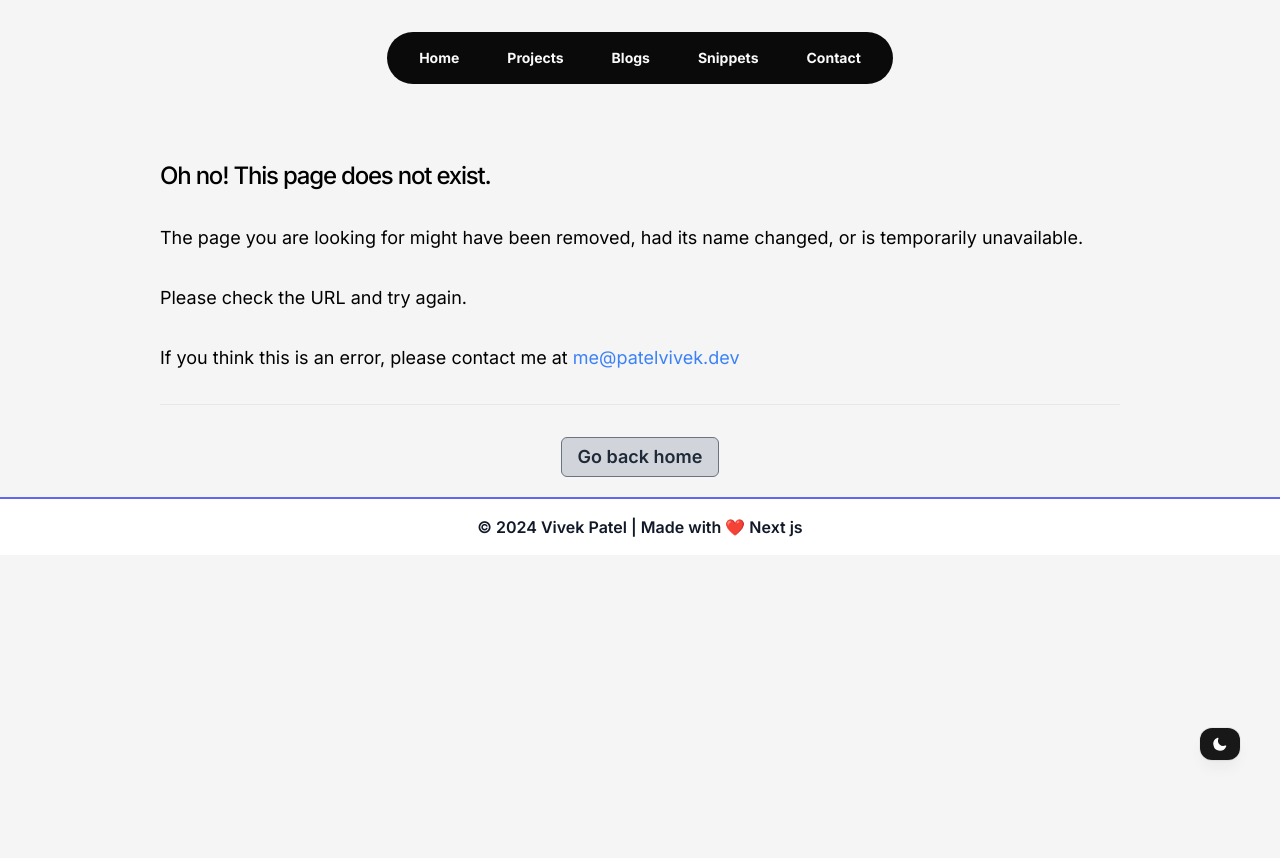
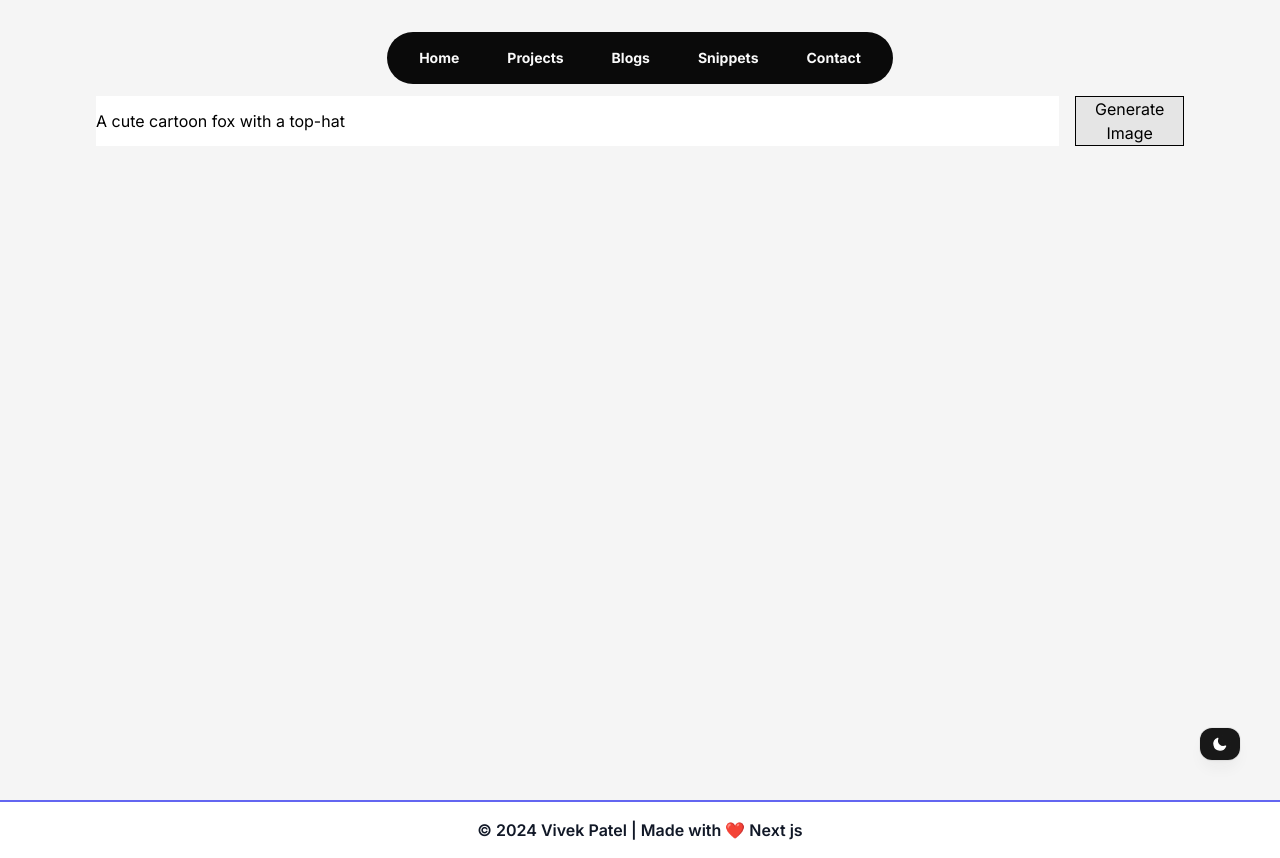
Before and after one commit to patelvivekdev/patelvivek.dev, a Next.js app: page /ai in a window 1280 px wide. Before the commit this address had no page. Before the commit the page ends 800 px from the top, so only its background shows below. Built offline with nearby package versions, Linux system fonts and the light colour scheme.

Commit message:
Added vercel ai

```diff
--- /dev/null
+++ b/app/ai/page.tsx
@@ -0,0 +1,58 @@
+// ai/page.tsx
+
+'use client';
+
+import { useState } from 'react';
+
+export default function Page() {
+  const [prompt, setPrompt] = useState('A cute cartoon fox with a top-hat');
+  const [imageUrl, setImageUrl] = useState<string | null>(null);
+
+  const generateImage = async (e: React.FormEvent<HTMLFormElement>) => {
+    e.preventDefault();
+
+    // Making a POST request to Modal's instant Stable Diffusion endpoint
+    try {
+      const response = await fetch('/api', {
+        method: 'POST',
+        headers: {
+          'Content-Type': 'application/json',
+        },
+        body: JSON.stringify({
+          prompt,
+        }),
+      });
+
+      if (response.status === 200) {
+        const imageBuffer = await response.arrayBuffer();
+        const blob = new Blob([imageBuffer], { type: 'image/png' });
+        const imageUrl = URL.createObjectURL(blob);
+        setImageUrl(imageUrl);
+      } else {
+        const message = await response.text();
+        setImageUrl(null);
+        console.error(`Error: ${message}`);
+      }
+    } catch (error) {
+      console.error('Failed to fetch image:', error);
+    }
+  };
+
+  return (
+    <main className='flex min-h-screen flex-col items-center justify-between p-24'>
+      <form onSubmit={generateImage} className='flex gap-4 w-full'>
+        <input
+          type='text'
+          placeholder='Enter a prompt'
+          value={prompt}
+          onChange={(e) => setPrompt(e.target.value)}
+          className='input w-full'
+        />
+        <button type='submit' className='btn border border-black dark:bg-white bg-neutral-200'>
+          Generate Image
+        </button>
+      </form>
+      {imageUrl && <img src={imageUrl} alt='Generated' className='mt-4 max-w-full h-auto' />}
+    </main>
+  );
+}
--- /dev/null
+++ b/app/api/route.ts
@@ -0,0 +1,31 @@
+// app/api/route.ts
+
+export async function POST(request: Request) {
+  const jsonBody = await request?.json();
+  const body = JSON.stringify({
+    prompt: jsonBody.prompt || '',
+    height: 768,
+    width: 768,
+    num_outputs: 1,
+    negative_prompt: 'deformed, ugly',
+  });
+
+  const response = await fetch('https://modal-labs--instant-stable-diffusion-xl.modal.run/v1/inference', {
+    method: 'POST',
+    headers: {
+      Authorization: `Token ${process.env.MODAL_TOKEN_ID}:${process.env.MODAL_TOKEN_SECRET}`,
+      'Content-Type': 'application/json',
+    },
+    body,
+  });
+
+  if (response.status !== 201) {
+    const message = await response.text();
+    return Response.json({ message }, { status: 500 });
+  }
+
+  const imageBuffer = await response.arrayBuffer();
+  return new Response(Buffer.from(imageBuffer), {
+    headers: { 'Content-Type': 'image/png' },
+  });
+}
```
Also changed, not shown: 1 other file (tests, documents, lock files or other folders).
